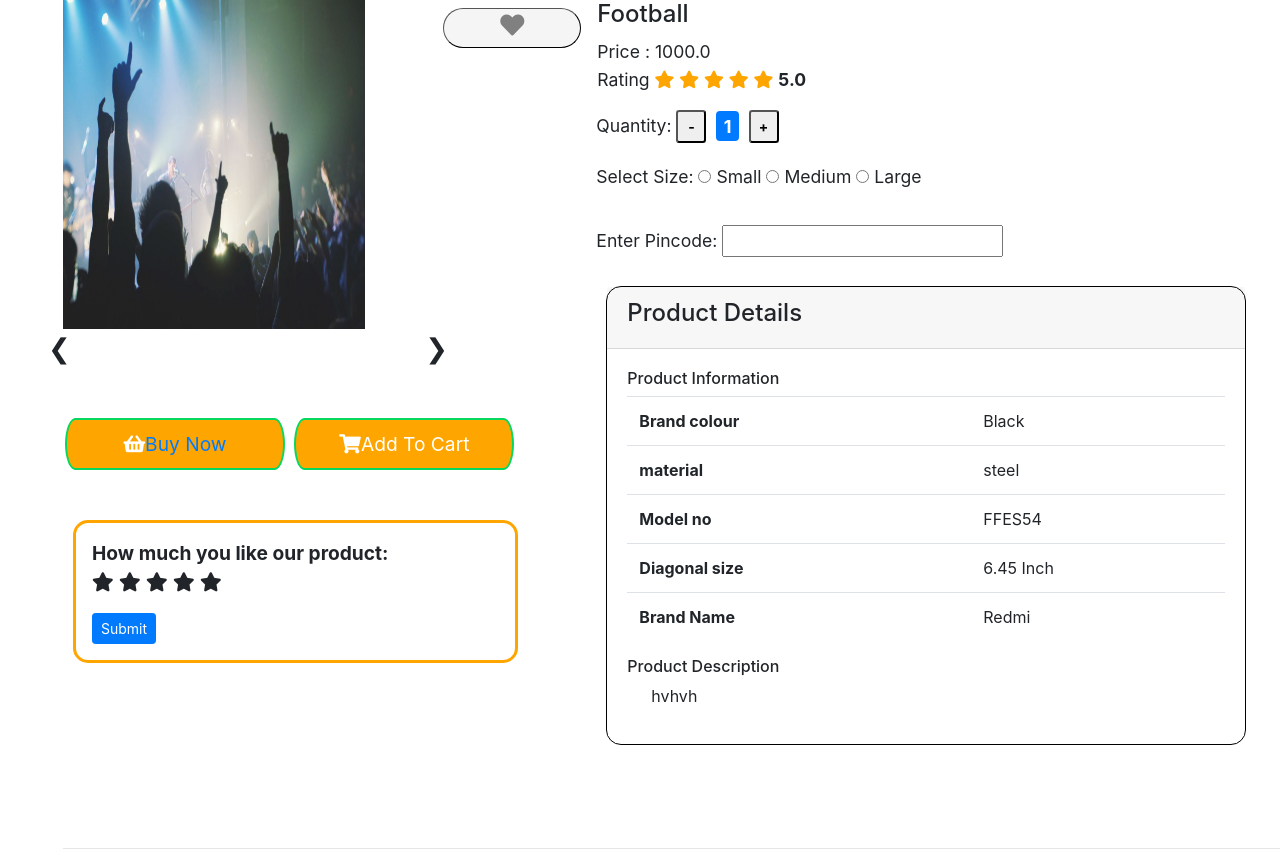
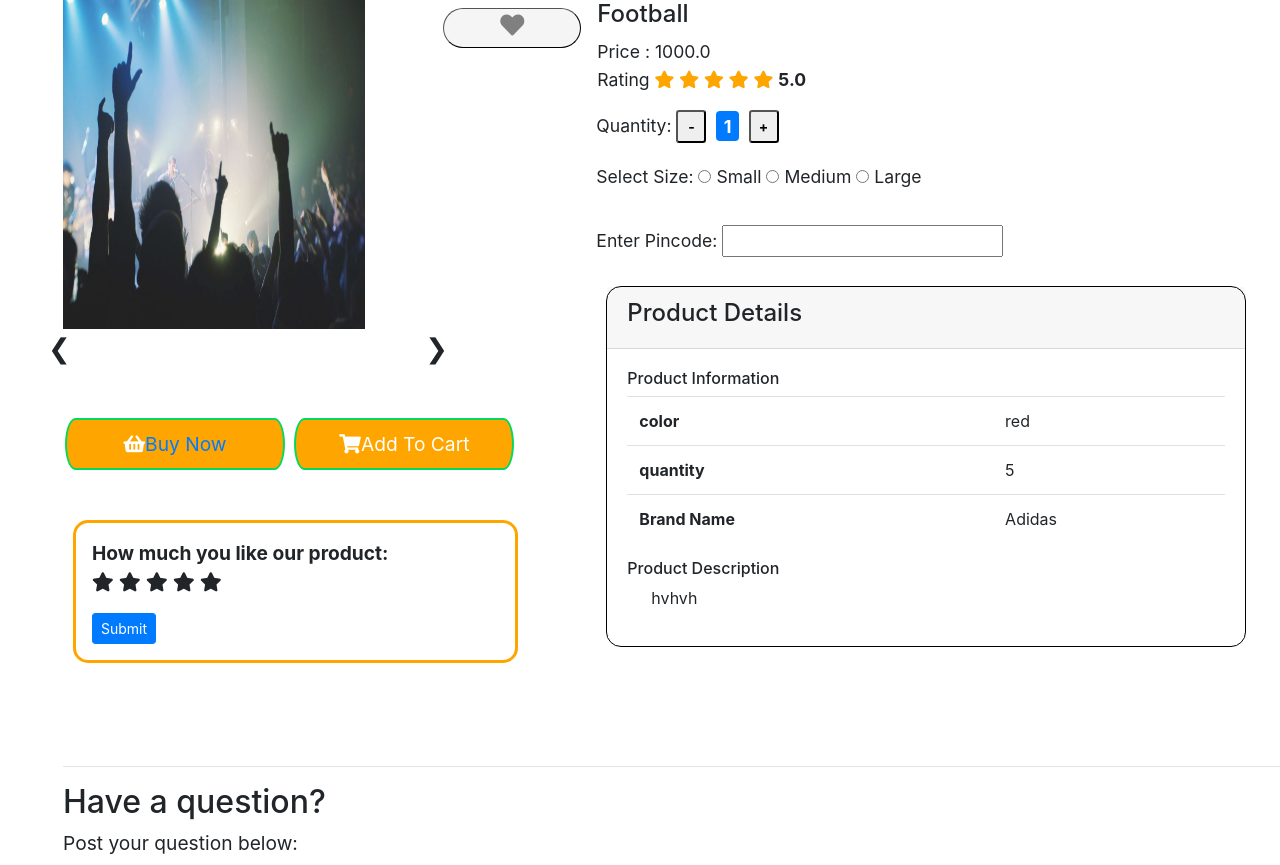
Before and after one commit to Dhyani-16/e-rec-sys, a Django app: page /productDetail/1 in a window 1280 px wide; the page is wider, and only the part inside the window is pictured. Shown: the part 298-1163 px from the top of that part. Run offline with Django 3.2, Linux system fonts and the light colour scheme; data comes from the database, SQL or seed files in the repository; both versions use the stored data as it was after the commit; some libraries are stand-ins or nearby versions.

Commit message:
details of product table

```diff
--- a/ecommweb/shop/templates/productPreview.html
+++ b/ecommweb/shop/templates/productPreview.html
@@ -200,9 +200,15 @@
                     <table class="card-table table">
 
                         <tbody>
+                            {% for key, value in product.product_specification.items %}
                             <tr>
-                                <th>Brand colour</th>
-                                <td>Black</td>
+                                <th>{{key}}</th>
+                                <td>{{value}}</td>
+                            </tr>
+                            {% endfor %}
+                            <!--tr>
+                                <th>Product colour</th>
+                                <td>black</td>
                             </tr>
                             <tr>
                                 <th>material</th>
@@ -215,11 +221,11 @@
                             <tr>
                                 <th>Diagonal size</th>
                                 <td>6.45 Inch</td>
-                            </tr>
+                            </tr-->
 
                             <tr>
                                 <th>Brand Name</th>
-                                <td>Redmi</td>
+                                <td>{{product.brand}}</td>
                             </tr>
                         </tbody>
                     </table>
```
Also changed, not shown: db.sqlite3 (added), ecommweb/db.sqlite3.
